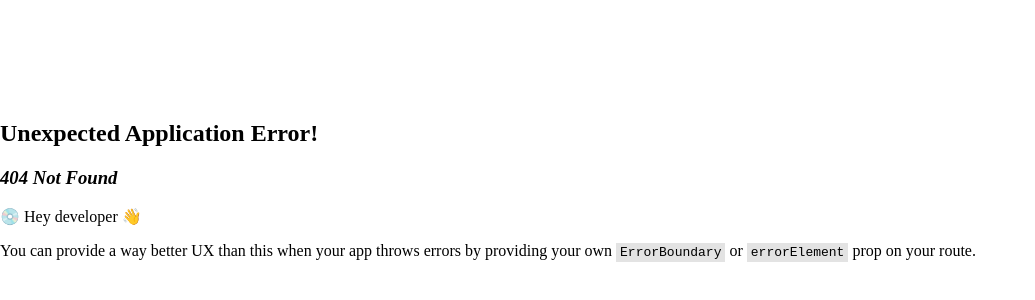
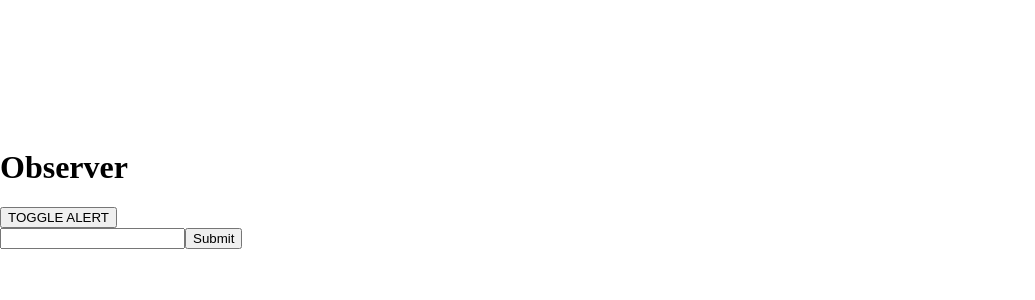
Before and after one commit to jef-schoolmeester/react-patterns, a React (Vite) app: page /observer in a window 1280 px wide. Before the commit this address had no page. Shown: the part 212-512 px from the top of the page, without its empty margins (0-1035 px from the left). Built offline with nearby package versions, Linux system fonts and the light colour scheme.

Commit message:
add observable pattern

```diff
--- a/src/App.tsx
+++ b/src/App.tsx
@@ -6,6 +6,7 @@ import Proxy from './proxy'
 import Singleton from './singleton'
 import Provider from './provider'
 import Container from './container'
+import Observer from './observer'
 
 const App = () => {
   const router = createBrowserRouter([
@@ -29,6 +30,10 @@ const App = () => {
       path: '/container',
       element: <Container />,
     },
+    {
+      path: '/observer',
+      element: <Observer />,
+    },
   ])
   return <RouterProvider router={router} />
 }
--- /dev/null
+++ b/src/observer/components/Alert.tsx
@@ -0,0 +1,29 @@
+import React, { useEffect, useState } from 'react'
+
+import { useNotificationObservable } from '..'
+
+const Alert = () => {
+  const { notificationObservable } = useNotificationObservable()
+  const [message, setMessage] = useState<string>()
+
+  const alertMessage = (data: string) => {
+    setMessage(data)
+    setTimeout(() => setMessage(undefined), 2000)
+  }
+
+  useEffect(() => {
+    notificationObservable.subscribe(alertMessage)
+    return () => {
+      notificationObservable.unsubscribe(alertMessage)
+    }
+  }, [])
+
+  if (!message) return null
+  return (
+    <div>
+      <h2>ALERT: {message}</h2>
+    </div>
+  )
+}
+
+export default Alert
--- /dev/null
+++ b/src/observer/components/CustomToggle.tsx
@@ -0,0 +1,27 @@
+import React, { useState } from 'react'
+
+import { useNotificationObservable } from '..'
+
+const CustomToggle = () => {
+  const { notificationObservable } = useNotificationObservable()
+
+  const [notification, setNotification] = useState<string>('')
+
+  const submitNotification = () => {
+    notificationObservable.notify(notification)
+    setNotification('')
+  }
+
+  return (
+    <div>
+      <input
+        type="text"
+        onChange={(e) => setNotification(e.target.value)}
+        value={notification}
+      />
+      <button onClick={submitNotification}>Submit</button>
+    </div>
+  )
+}
+
+export default CustomToggle
--- /dev/null
+++ b/src/observer/components/Toggle.tsx
@@ -0,0 +1,14 @@
+import React from 'react'
+
+import { useNotificationObservable } from '..'
+
+const Toggle = () => {
+  const { notificationObservable } = useNotificationObservable()
+  return (
+    <button onClick={() => notificationObservable.notify('BUTTON CLICKED')}>
+      TOGGLE ALERT
+    </button>
+  )
+}
+
+export default Toggle
--- /dev/null
+++ b/src/observer/index.tsx
@@ -0,0 +1,35 @@
+import React, { createContext, useContext, useMemo, useRef } from 'react'
+
+import { NotificationObservable } from './utils/NotificationObservable'
+
+import Alert from './components/Alert'
+import Toggle from './components/Toggle'
+import CustomToggle from './components/CustomToggle'
+
+const ObserverContext = createContext<{
+  notificationObservable: NotificationObservable
+}>({ notificationObservable: new NotificationObservable() })
+
+export const useNotificationObservable = () => {
+  return useContext(ObserverContext)
+}
+
+const Observer = () => {
+  const notificationRef = useRef(new NotificationObservable())
+  const value = useMemo(
+    () => ({ notificationObservable: notificationRef.current }),
+    []
+  )
+  return (
+    <main>
+      <h1>Observer</h1>
+      <ObserverContext.Provider value={value}>
+        <Alert />
+        <Toggle />
+        <CustomToggle />
+      </ObserverContext.Provider>
+    </main>
+  )
+}
+
+export default Observer
--- /dev/null
+++ b/src/observer/utils/NotificationObservable.ts
@@ -0,0 +1,19 @@
+export class NotificationObservable {
+  #observers: Array<(data: string) => void>
+
+  constructor() {
+    this.#observers = []
+  }
+
+  subscribe(func: (data: string) => void) {
+    this.#observers.push(func)
+  }
+
+  unsubscribe(func: (data: string) => void) {
+    this.#observers = this.#observers.filter((observer) => observer !== func)
+  }
+
+  notify(data: string) {
+    this.#observers.forEach((observer) => observer(data))
+  }
+}
```
